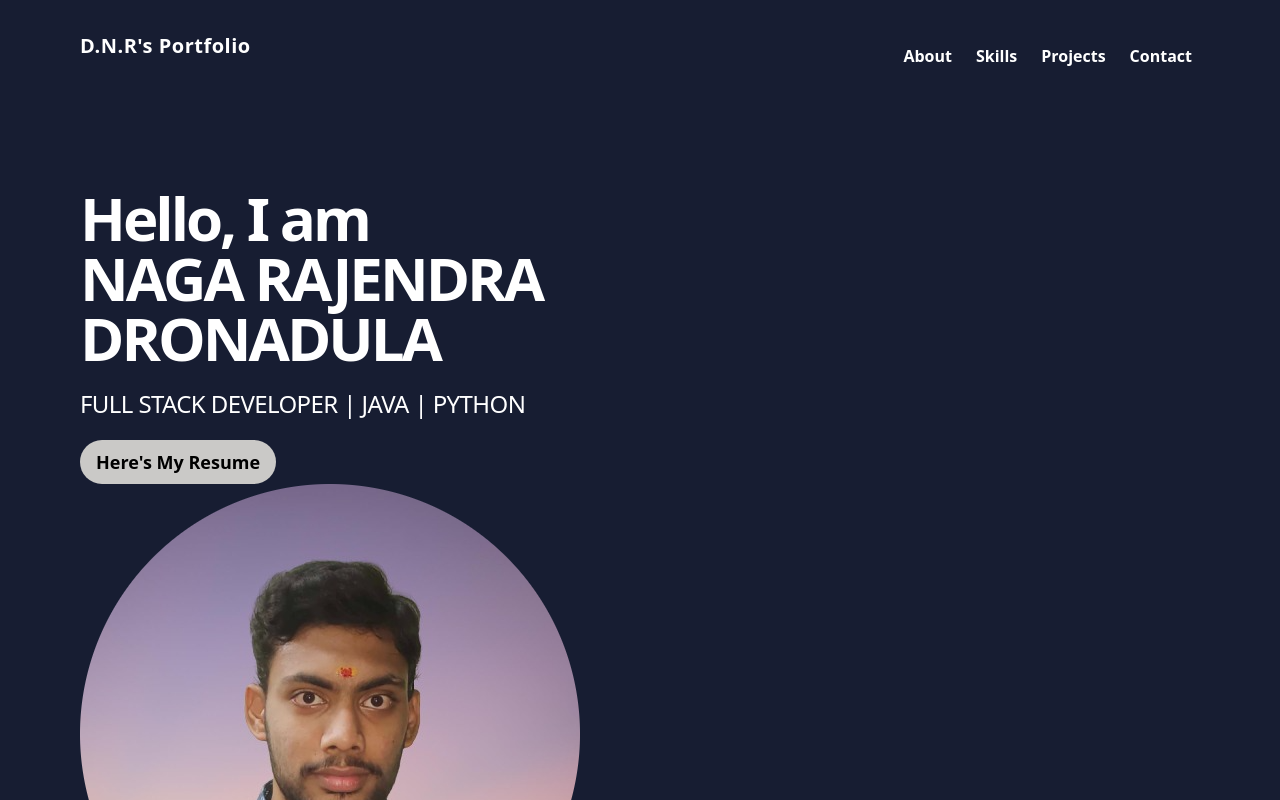
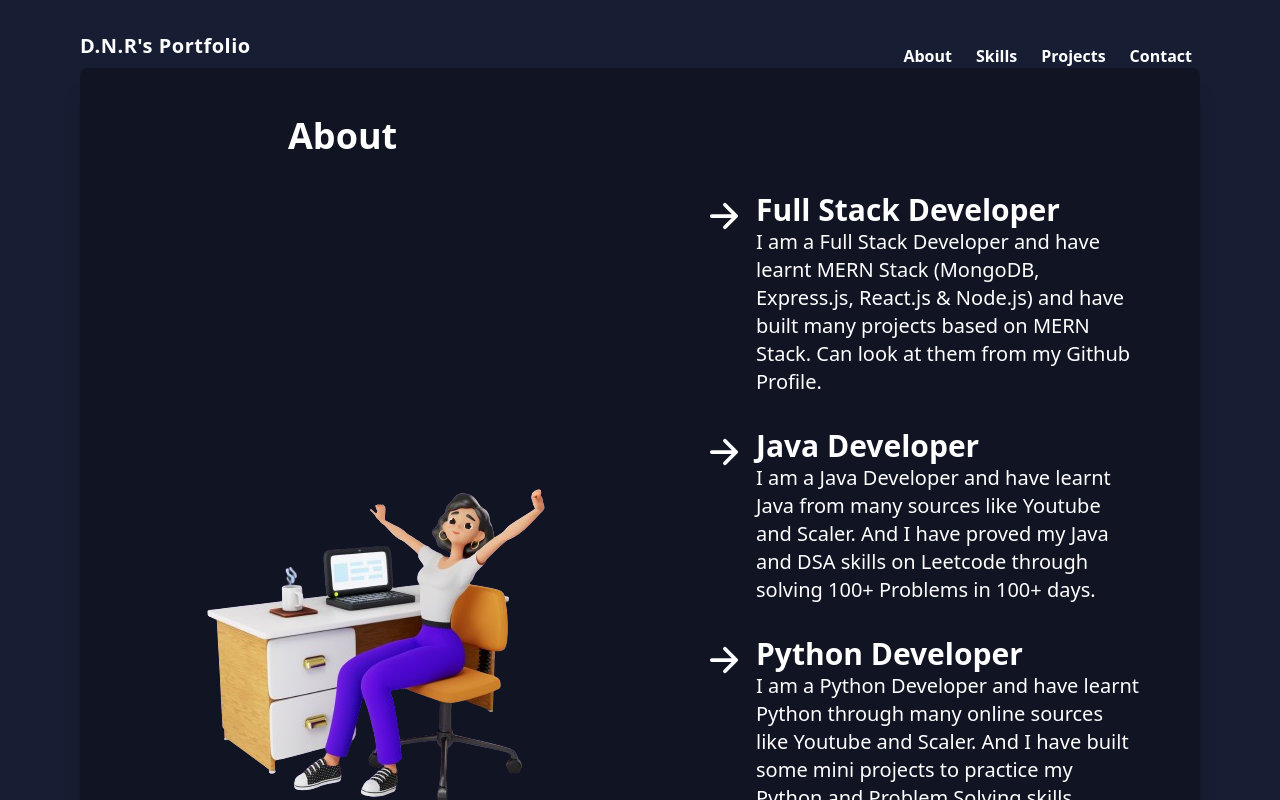
Before and after one commit to nagarajendradronadula/My-Portfolio, a React (Vite) app: page / in a window 1280 px wide. Shown: the top 800 px of the page. Built offline with nearby package versions, Linux system fonts and the light colour scheme.

Commit message:
change 6

```diff
--- a/src/App.jsx
+++ b/src/App.jsx
@@ -1,5 +1,5 @@
 import Navbar from "./Components/Navbar/navbar.jsx";
-import Home from "./Components/Home/Home.jsx";
+// import Home from "./Components/Home/Home.jsx";
 import About from "./Components/About/About.jsx"
 import Skills from "./Components/Skills/Skills.jsx"
 import Projects from "./Components/Projects/Projects.jsx"
@@ -10,7 +10,7 @@ function App() {
   return (
     <div className="bg-[#171d32] h-auto w-full overflow-hidden">
       <Navbar />
-      <Home />
+      {/* <Home /> */}
       <About />
       <Skills />
       <Projects />
```
